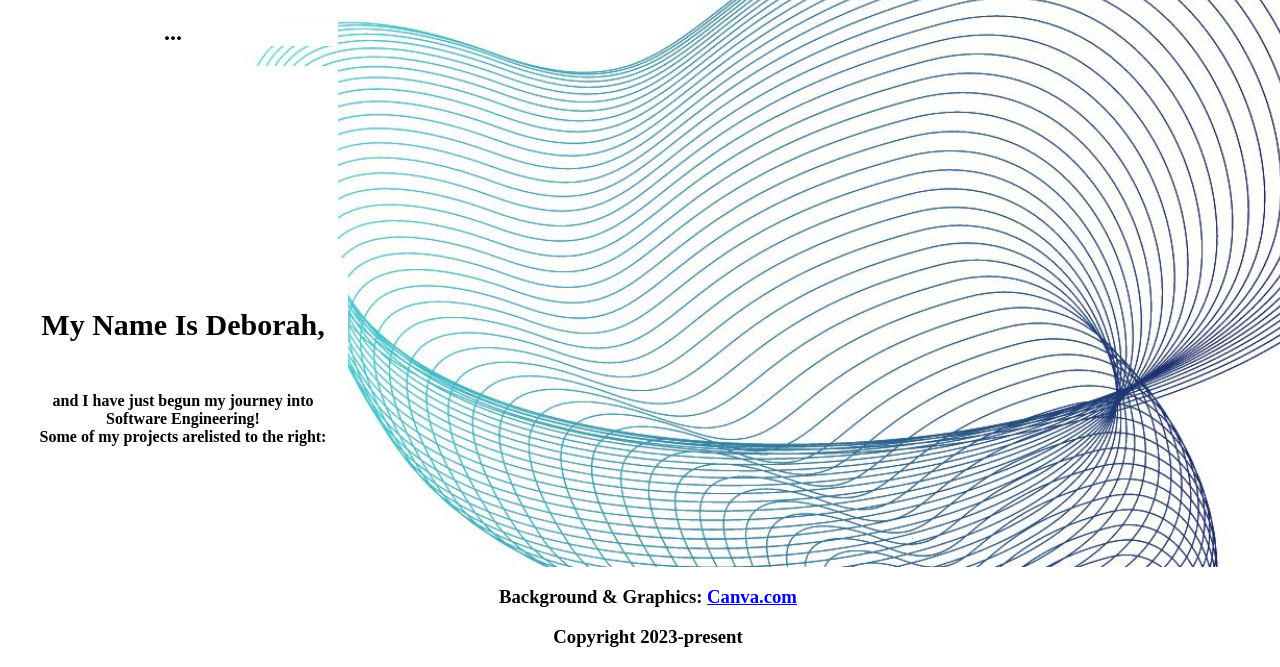
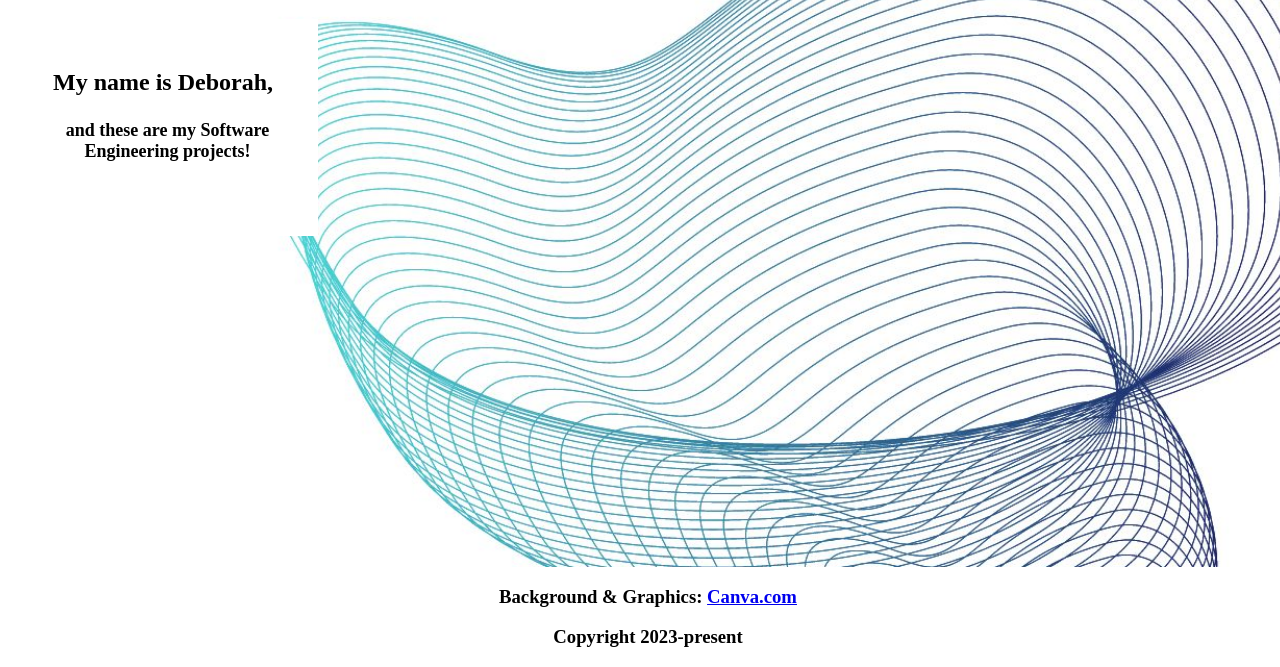
Before and after one commit to DeborahKurz/my-personal-website, a plain HTML site: page index.html in a window 1280 px wide. Shown: the part 133-800 px from the top of the page. Drawn offline with Linux system fonts and the light colour scheme.

Commit message:
sidebar fixed

```diff
--- a/index.html
+++ b/index.html
@@ -7,16 +7,6 @@
     <body>
       <h1>Welcome To My Website!</h1>
       <script src="script.js"></script>
-      <section id="leftBar">
-        <div>
-          <h5>My Name Is Deborah,</h5>
-          <h4>
-              <p>and I have just begun my journey into Software Engineering! <br>
-                Some of my projects arelisted to the right:
-             </p>
-          </h4>
-        </div>
-      </section>
 
       <section id="details">
         <h3>Background & Graphics:
--- a/script.js
+++ b/script.js
@@ -1,4 +1,7 @@
 const h2 = document.createElement("h2");
-h2.textContent = "...";
+document.querySelector("body").appendChild(h2);
+h2.textContent = "My name is Deborah,"
 
-document.querySelector("body").appendChild(h2);
+const h4 = document.createElement("h4");
+document.querySelector("h2").appendChild(h4);
+h4.textContent = "and these are my Software Engineering projects!"
--- a/style.css
+++ b/style.css
@@ -12,21 +12,20 @@ h1 {
 }
 
 h2 {
-    padding-left: 10px;
-    padding-right: 10px;
     width: 310px;
     text-align: center;
     background-color:#fff;
-}
-
-h5 {
-  text-align: center;
-  font-size: 30px;
-  padding-top: 50;
+    padding-top: 50px;
+    padding-bottom: 50px;
 }
 
 h3 {
     text-align: center;
+}
+
+h4 {
+  font-size:18px;
+  padding-left: 9px;
 }
 
 section#details,
```
